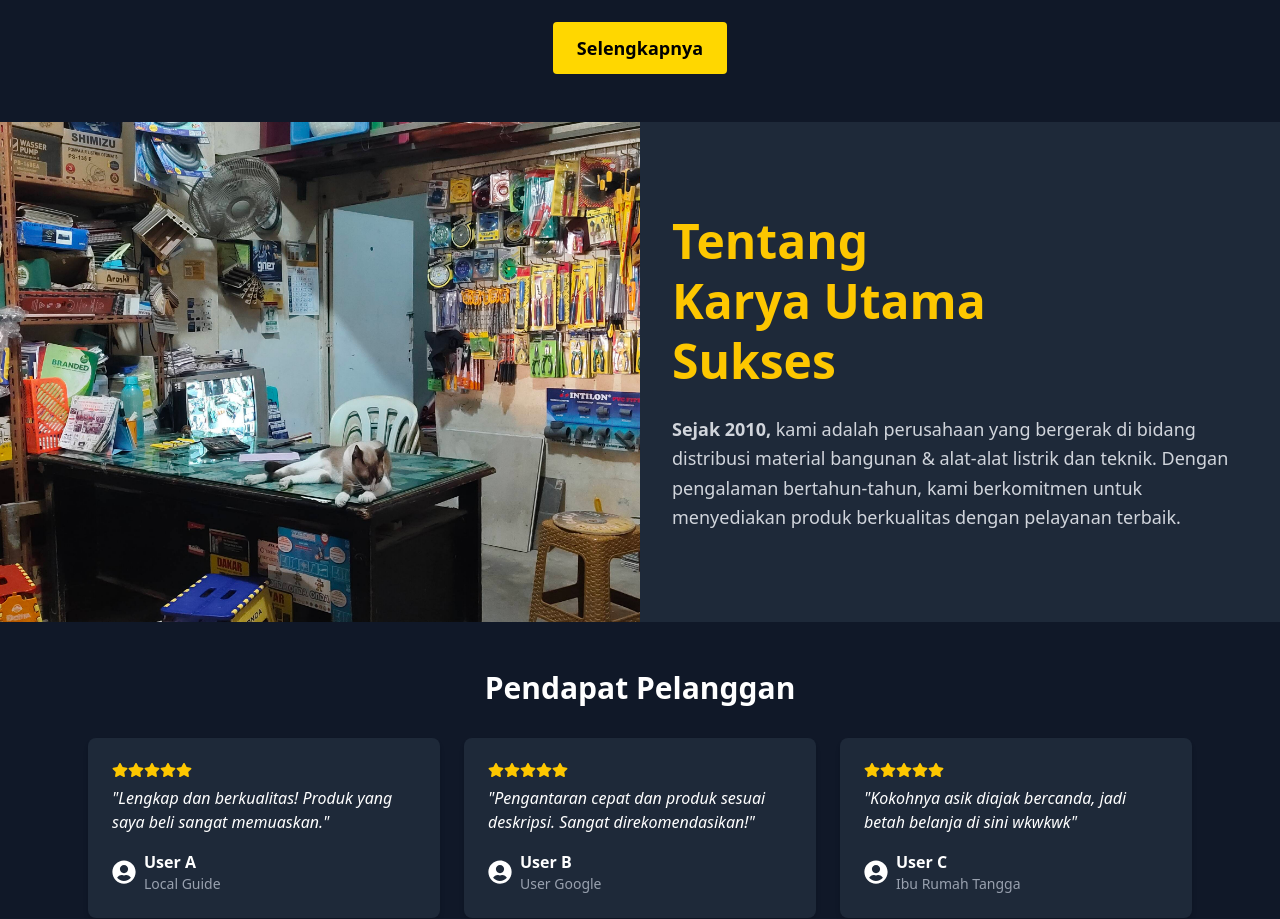
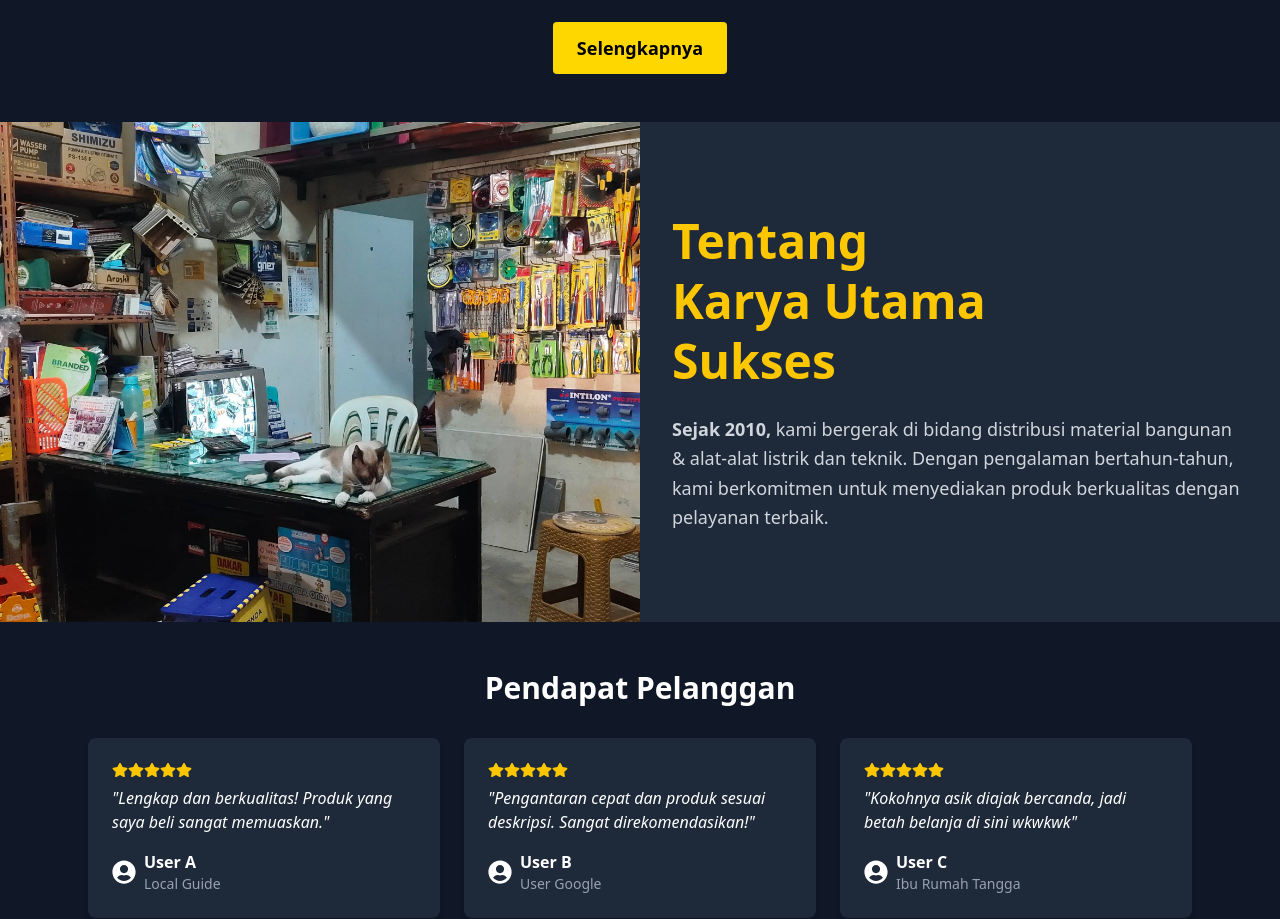
Before and after one commit to RieKou/BETA-Karya-Utama-Sukses, a React (Vite) app in the folder AppKUS/: page / in a window 1280 px wide. Shown: the part 1240-2159 px from the top of the page. Built offline with nearby package versions, Linux system fonts and the light colour scheme.

Commit message:
change animasi

```diff
--- a/AppKUS/src/components/Tentang.jsx
+++ b/AppKUS/src/components/Tentang.jsx
@@ -1,6 +1,7 @@
-import TentangImage from '../assets/PicSrcs/Etalase-2.jpg'
+import { motion } from "framer-motion"
+import TentangImage from "../assets/PicSrcs/Etalase-2.jpg"
 
-function Tentang(){
+function Tentang() {
   return (
     <section className="flex flex-col md:flex-row w-full bg-gray-800 text-white">
       <div className="md:w-1/2 w-full h-64 md:h-[500px]">
@@ -10,16 +11,35 @@ function Tentang(){
           className="object-cover w-full h-full"
         />
       </div>
-        <div className="md:w-1/2 w-full px-8 py-12 flex flex-col justify-center space-y-6" id="#abt">
-          <h2 className="text-3xl md:text-5xl font-extrabold text-yellow-400 leading-tight">
-            Tentang<br />
-            Karya Utama<br />
+
+      <div
+        className="md:w-1/2 w-full px-8 py-12 flex flex-col justify-center space-y-6"
+        id="abt"
+      >
+        <motion.h2
+          className="text-3xl md:text-5xl font-extrabold text-yellow-400 leading-tight"
+          initial={{ opacity: 0, y: 50 }}
+          whileInView={{ opacity: 1, y: 0 }}
+          transition={{ duration: 0.8 }}
+          viewport={{ once: true }}
+        >
+          Tentang <br />
+          Karya Utama <br />
           Sukses
-          </h2>
-          <p className="text-gray-300 text-base md:text-lg leading-relaxed">
-            <strong>Sejak 2010,</strong> kami adalah perusahaan yang bergerak di bidang distribusi material bangunan & alat-alat listrik dan teknik.
-            Dengan pengalaman bertahun-tahun, kami berkomitmen untuk menyediakan produk berkualitas dengan pelayanan terbaik.
-          </p>
+        </motion.h2>
+
+        <motion.p
+          className="text-gray-300 text-base md:text-lg leading-relaxed"
+          initial={{ opacity: 0, y: 50 }}
+          whileInView={{ opacity: 1, y: 0 }}
+          transition={{ duration: 1, delay: 0.2 }}
+          viewport={{ once: true }}
+        >
+          <strong>Sejak 2010,</strong> kami bergerak di bidang distribusi
+          material bangunan & alat-alat listrik dan teknik. Dengan pengalaman
+          bertahun-tahun, kami berkomitmen untuk menyediakan produk berkualitas
+          dengan pelayanan terbaik.
+        </motion.p>
       </div>
     </section>
   )
```
Lines whose indentation alone changed are shown as unchanged.
